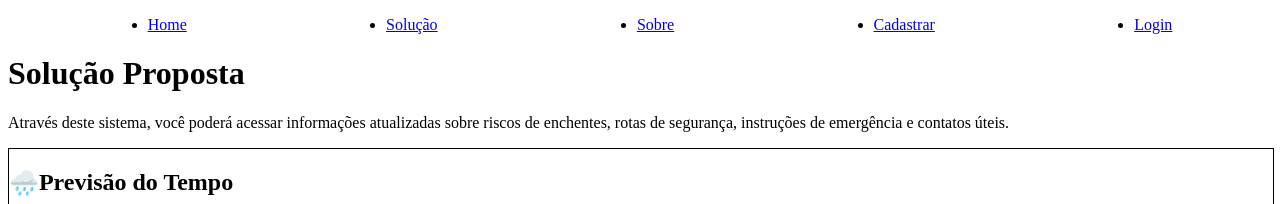
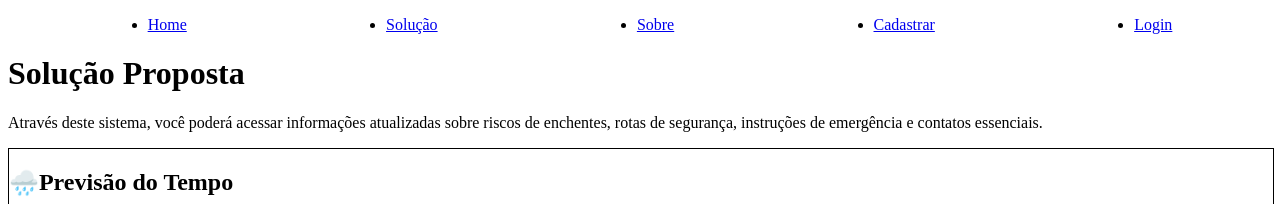
Before and after one commit to luccaPRL/Web_Dev_Global_Solution_2, a React (Vite) app in the folder projetogs/: page /solucao in a window 1280 px wide. Shown: the top 204 px of the page. Built offline with nearby package versions, Linux system fonts and the light colour scheme.

Commit message:
Update Solucao.jsx

```diff
--- a/projetogs/src/routes/Solucao.jsx
+++ b/projetogs/src/routes/Solucao.jsx
@@ -13,7 +13,7 @@ const Solucao = () => {
       <h1 className="text-3xl font-bold mb-4">Solução Proposta</h1>
       <p className="mb-8 max-w-3xl">
         Através deste sistema, você poderá acessar informações atualizadas sobre riscos de enchentes,
-        rotas de segurança, instruções de emergência e contatos úteis.
+        rotas de segurança, instruções de emergência e contatos essenciais.
       </p>
 
       {previsao && (
```
